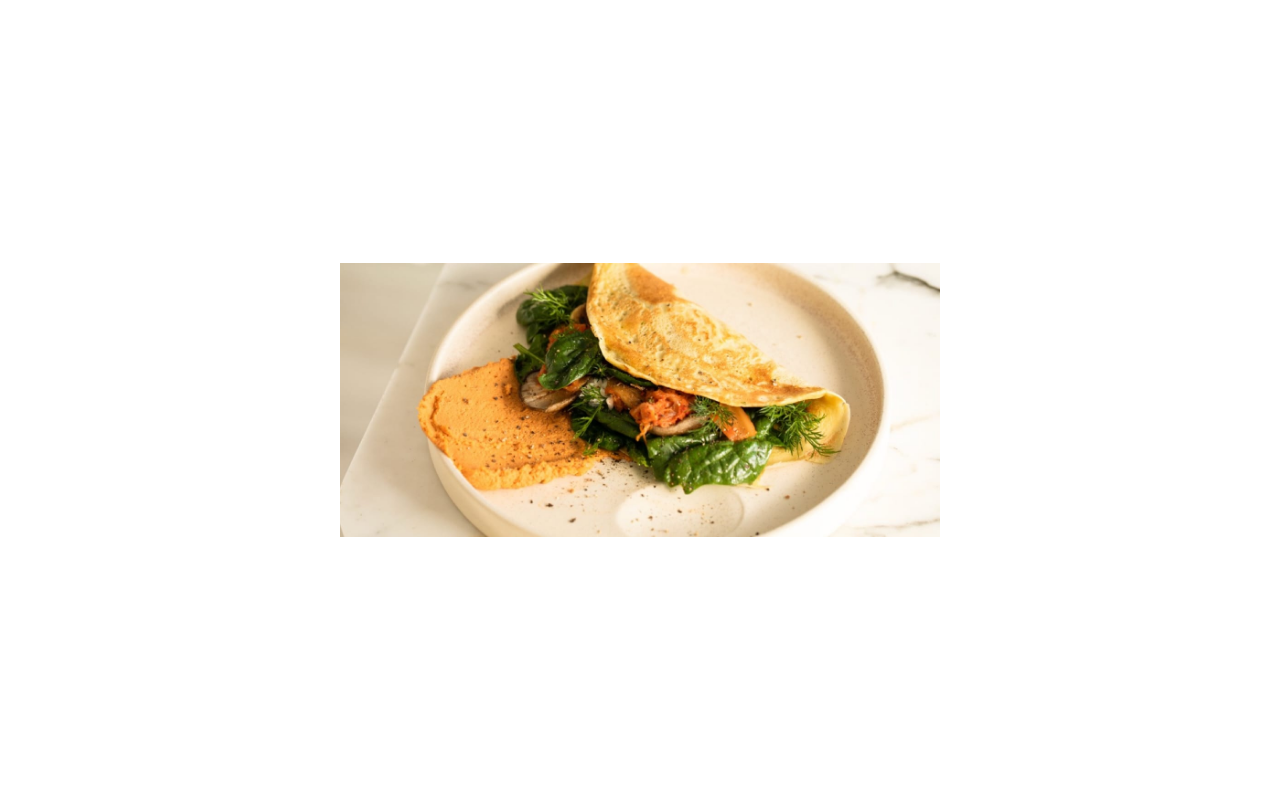
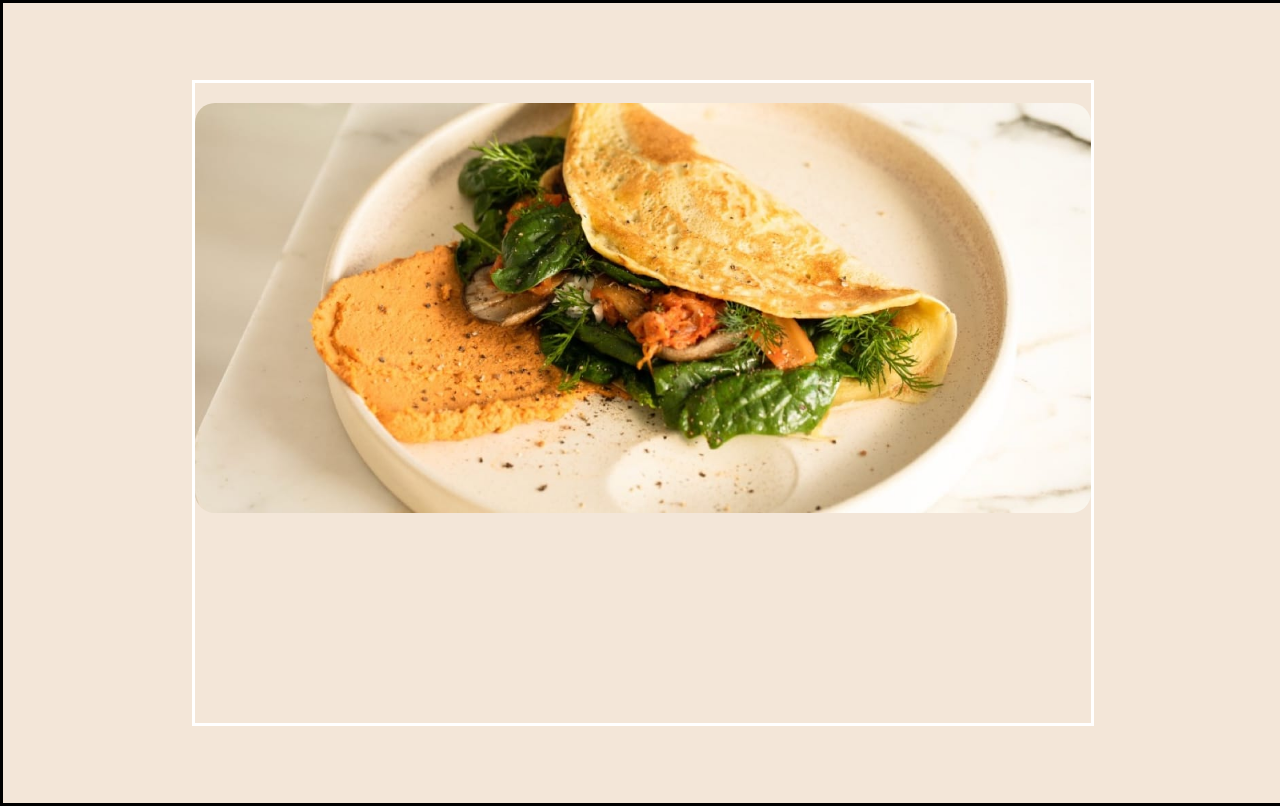
Before and after one commit to notfaraway/recipe-page-main, a plain HTML site: page index.html in a window 1280 px wide. Drawn offline with Linux system fonts and the light colour scheme.

Commit message:
Update index.html

```diff
--- a/index.html
+++ b/index.html
@@ -16,9 +16,14 @@
 
     <!-- Feel free to remove these styles or customise in your own stylesheet 👍 -->
     <style>
+      :root {
+        --backgroundcolor: hsl(30, 54%, 90%);
+        --titlecolor: hsl(24, 5%, 18%);
+      }
       body {
         height: 100%;
         margin: 0;
+        background-color: var(--backgroundcolor);
       }
       .attribution {
         font-size: 11px;
@@ -27,20 +32,33 @@
       .attribution a {
         color: hsl(228, 45%, 44%);
       }
-      .div-1 {
+      .div-0 {
         display: flex;
         justify-content: center;
         align-items: center;
         min-height: 100vh;
         width: 100%;
+        border-style: solid;
+      }
+      .div-1 {
+        display: flex;
+        justify-content: center;
+        align-items: flex-start;
+        min-height: 80vh;
+        width: 70%;
+        border-style: solid;
+        border-color: white;
       }
       .omelette-image {
-        width: 50%;
-        max-width: 600px;
+        width: 100%;
+        max-width: 1000px;
+        margin-top: 20px;
+        border-radius: 20px;
       }
     </style>
   </head>
   <body>
+    <div class="div-0">
       <div class="div-1">
         <img
           class="omelette-image"
@@ -48,6 +66,8 @@
           src="./assets/images/image-omelette.jpeg"
         />
       </div>
+    </div>
+
     <!--
 Simple Omelette Recipe
 
```
Lines whose indentation alone changed are shown as unchanged.
